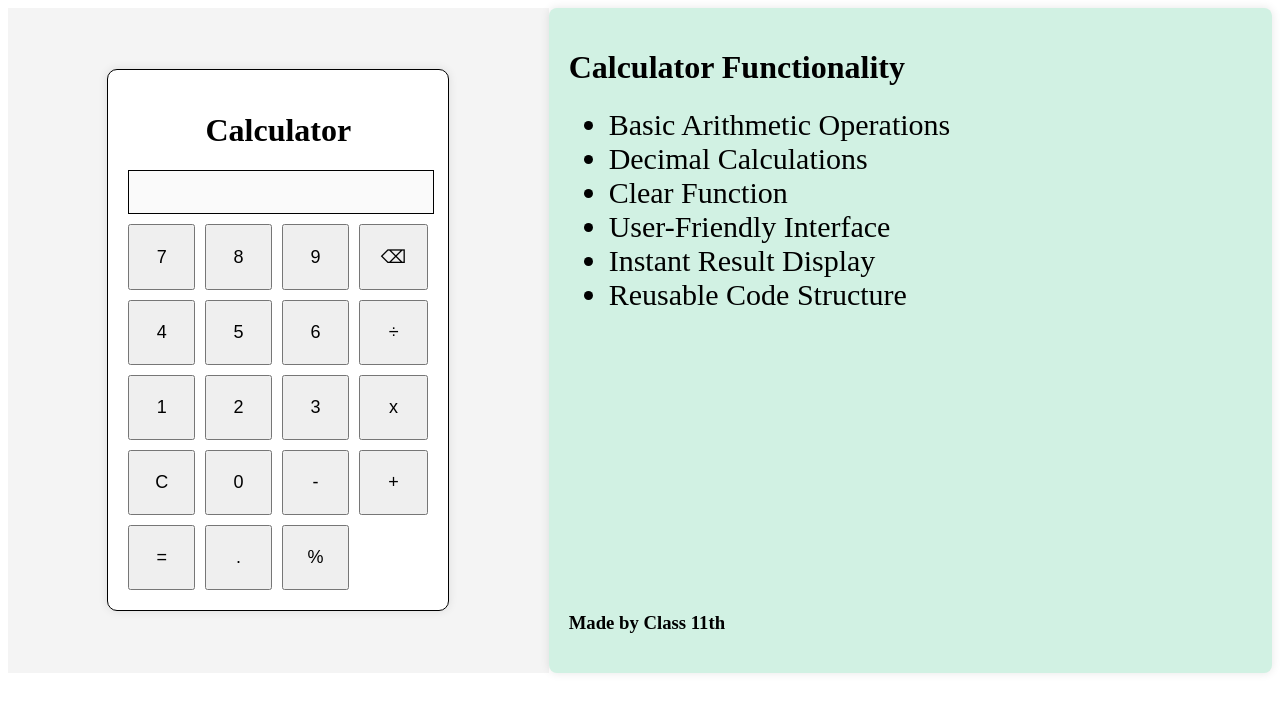
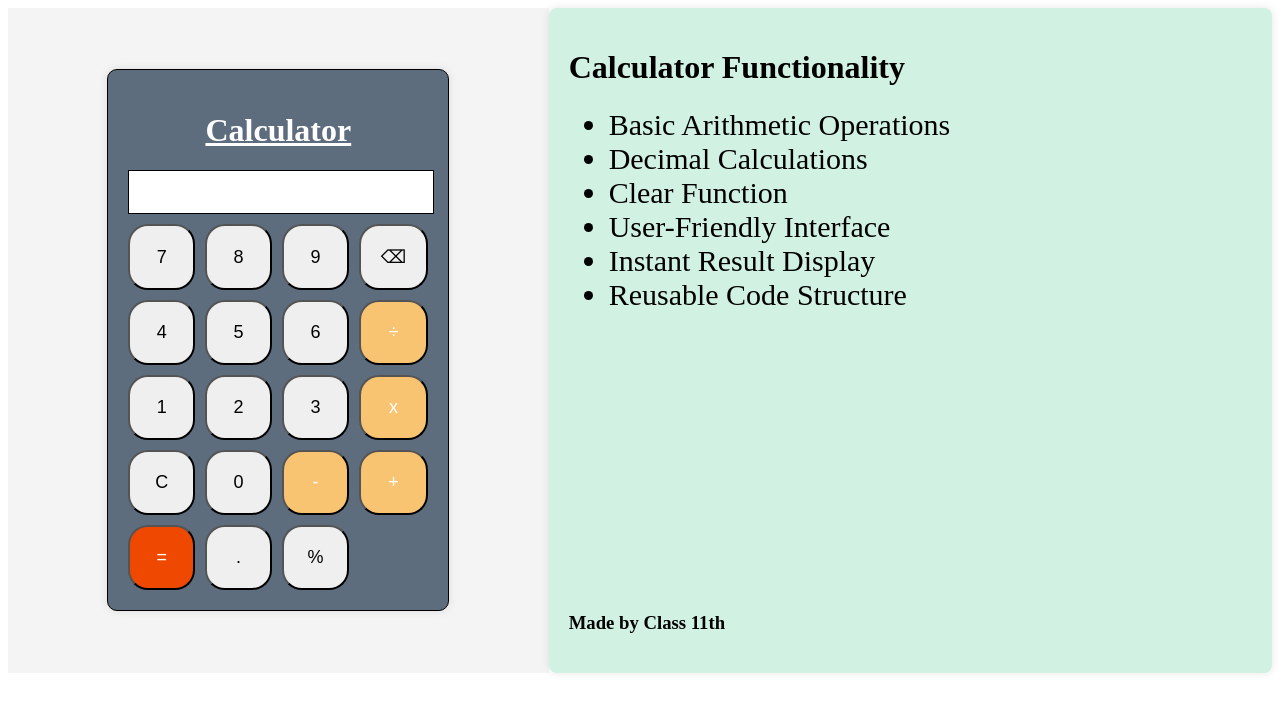
Before and after one commit to ig-crysis/Calculator-Py, a Flask app: page / in a window 1280 px wide. Shown: the top 712 px of the page. Run offline with Flask 3, Linux system fonts and the light colour scheme.

Commit message:
Update style.css

```diff
--- a/static/style.css
+++ b/static/style.css
@@ -18,7 +18,7 @@
     border: 1px solid black;
     padding: 20px;
     border-radius: 10px;
-    background: white;
+    background: #5d6d7e;
     box-shadow: 0 0 10px rgba(0, 0, 0, 0.1);
 
     width: 300px;
@@ -43,6 +43,7 @@ li{
     text-align: right;
     font-size: 18px;
     border: 1px solid black;
+    background-color: white;
 }
 .buttons {
     display: grid;
@@ -52,6 +53,15 @@ li{
 button {
     padding: 20px;
     font-size: 18px;
+    border-radius: 20px;
+}
+#equalBtn{
+    background-color: #ef4800;
+    color: white;
+}
+#Btn{
+    background-color: #f8c471;
+    color: white;
 }
 .gw{
     display: flex;
@@ -69,3 +79,7 @@ button {
     margin-left: 500px;
     margin-top: 60px;
 }
+.calculator>h1{
+    color: #fff;
+    text-decoration: underline;
+}
```
